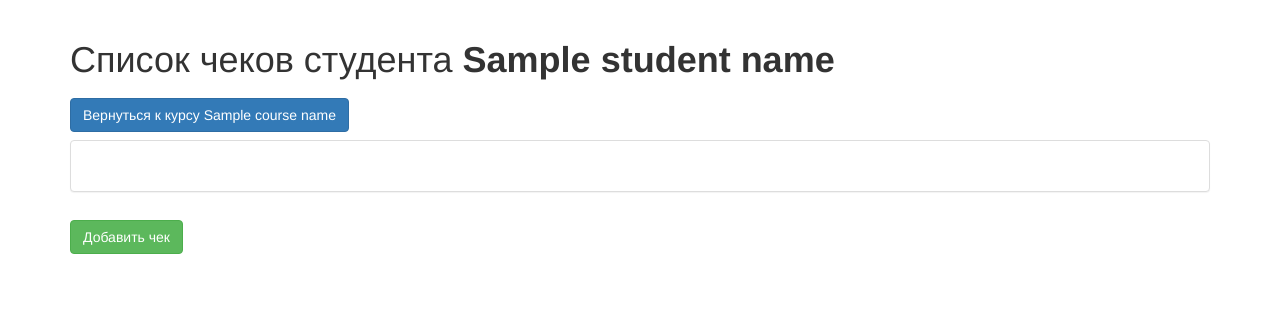
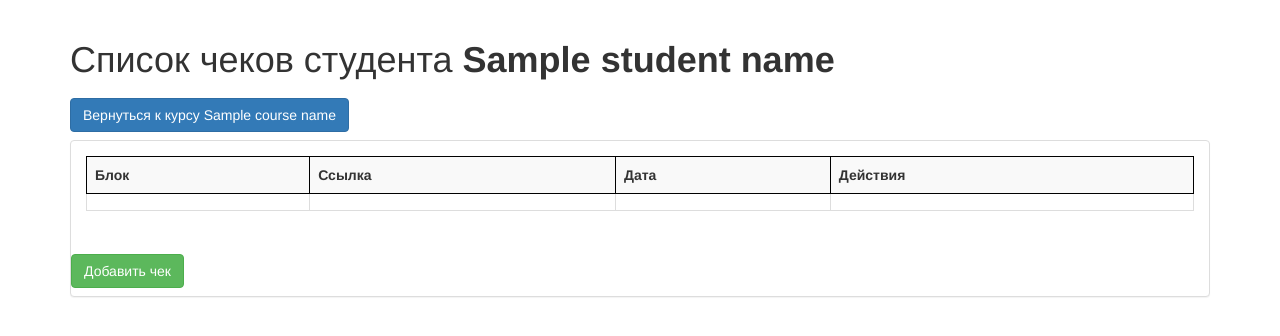
Before and after one commit to StepanBarantsev/course_management, a Flask app: template web/app/templates/checks/index.html in a window 1280 px wide. Shown: the part 50-386 px from the top of the page. Run offline with Flask 2, Linux system fonts and the light colour scheme; tables that the repository leaves empty hold one stand-in row (values such as "Sample post"); the template is opened without the code that fills it: values that come from a table or form of the project are taken from there, most other values are stand-ins (such as "Sample title", 1, 10 or a date in 2020); lists and menus that the app fills with data are empty; some libraries are stand-ins or nearby versions.

Commit message:
Дальше прописываю шаблон для страницы чеков

```diff
--- a/web/app/checks/routes.py
+++ b/web/app/checks/routes.py
@@ -11,11 +11,12 @@
 def index():
     student_id = request.args.get('student_id', type=int)
     student = db.session.query(Student).filter(Student.id == student_id).first()
+    checks = student.checks
 
     if student.course.author.id == current_user.id:
         return render_template('checks/index.html', title=f"Список чеков студента {student.name}",
                                student_name=student.name, student_id=student.id, course_id=student.course.id,
-                               course_name=student.course.name)
+                               course_name=student.course.name, checks=checks)
     else:
         return render_template('error/403.html', title='Ошибка доступа')
 
--- a/web/app/templates/checks/index.html
+++ b/web/app/templates/checks/index.html
@@ -7,10 +7,27 @@
         <div class="panel-body">
             <div class="table-responsive">
                 <table class="table table-striped table-bordered">
-
+                    <tr>
+                        <th style="border: 1px solid black;">Блок</th>
+                        <th style="border: 1px solid black;">Ссылка</th>
+                        <th style="border: 1px solid black;">Дата</th>
+                        <th style="border: 1px solid black;">Действия</th>
+                    </tr>
+                    {% for check in checks %}
+                        <tr>
+                            <td>
+                            </td>
+                            <td>
+                            </td>
+                            <td>
+                            </td>
+                            <td>
+                            </td>
+                        </tr>
+                    {% endfor %}
                 </table>
             </div>
         </div>
+        <a class="btn btn-success navbar-btn" href="{{ url_for('checks.add', student_id=student_id) }}">Добавить чек</a>
     </div>
-    <a class="btn btn-success navbar-btn" href="{{ url_for('checks.add', student_id=student_id) }}">Добавить чек</a>
 {% endblock %}
```
